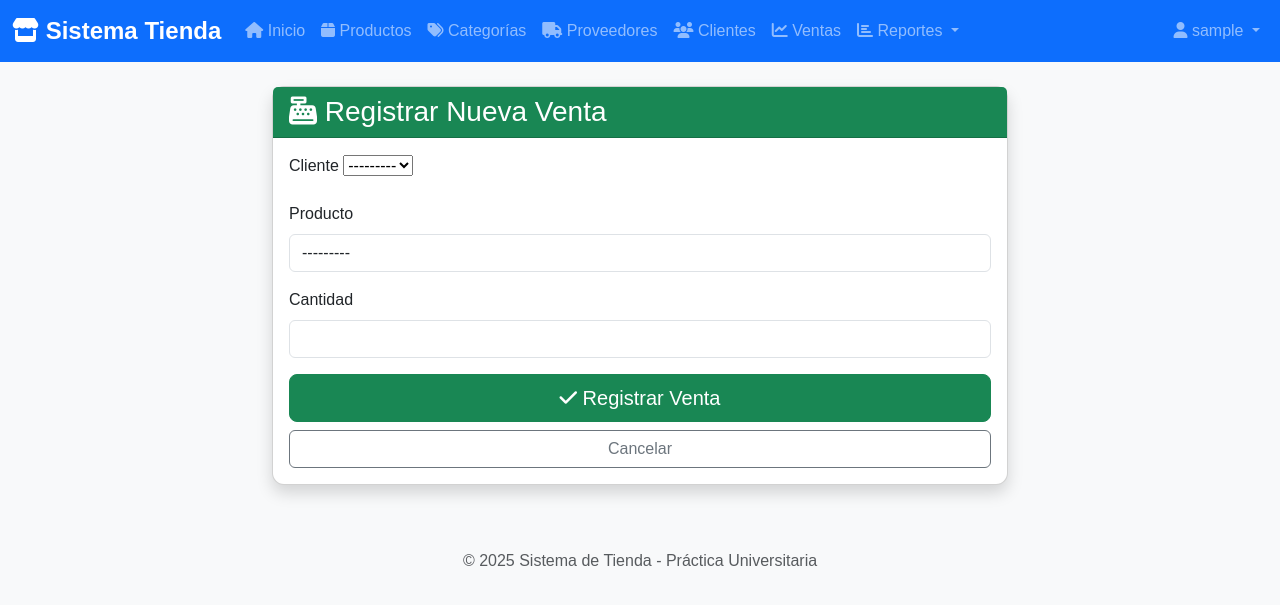
After one commit to castillotadeosantiago4-2/examenu3-CASTILLOTADEO, a Django app: page /ventas/crear/ in a window 1280 px wide. The commit adds this page. Shown: the top 605 px of the page. Run offline with Django 5.2, Linux system fonts and the light colour scheme; the visitor is signed in with stand-in values (Sample User, id 1); data that the repository does not hold is empty.

```diff
--- a/sistema_tienda/settings.py
+++ b/sistema_tienda/settings.py
@@ -37,6 +37,7 @@ INSTALLED_APPS = [
     "django.contrib.sessions",
     "django.contrib.messages",
     "django.contrib.staticfiles",
+    'django.contrib.humanize',  # 👈 AGREGAR ESTO para formato de millares
     'tienda',                         # 👈 NUESTRA APLICACIÓN
     'crispy_forms',
     'crispy_bootstrap5',
@@ -119,7 +120,7 @@ AUTH_PASSWORD_VALIDATORS = [
 
 LANGUAGE_CODE = "es-mx"
 
-TIME_ZONE = "America/Hermosillo"
+TIME_ZONE = 'UTC'  # Zona horaria UTC (evita problemas de conversión)
 
 USE_I18N = True
 
--- a/tienda/forms.py
+++ b/tienda/forms.py
@@ -165,6 +165,19 @@ class ClienteForm(forms.ModelForm):
 
 # Formulario de Venta (Simplificado)
 class VentaForm(forms.ModelForm):
+    # Campos adicionales para el formulario
+    producto = forms.ModelChoiceField(
+        queryset=Producto.objects.filter(activo=True),
+        widget=forms.Select(attrs={'class': 'form-control'}),
+        label='Producto'
+    )
+    cantidad = forms.IntegerField(
+        min_value=1,
+        max_value=1000,
+        widget=forms.NumberInput(attrs={'class': 'form-control', 'min': '1', 'max': '1000'}),
+        label='Cantidad'
+    )
+
     class Meta:
         model = Venta  # Esto ahora funciona gracias a la importación corregida
         fields = ['cliente'] # Define los campos esenciales para registrar una venta.
--- a/tienda/templates/tienda/base.html
+++ b/tienda/templates/tienda/base.html
@@ -83,6 +83,13 @@
                                 </a>
                             </li>
 
+                            <!-- <Menú de ventas: disponible para todos> -->
+                            <li class="nav-item">
+                                <a class="nav-link" href="{% url 'reporte_ventas' %}">
+                                    <i class="fas fa-chart-line"></i> Ventas
+                                </a>
+                            </li>
+
                             <!-- <Menú de reportes: visible solo para gerente y administrador> -->
                             {% if user.is_superuser or user.perfil.rol != 'vendedor' %}
                             <li class="nav-item dropdown">
@@ -90,7 +97,6 @@
                                     <i class="fas fa-chart-bar"></i> Reportes
                                 </a>
                                 <ul class="dropdown-menu">
-                                    <li><a class="dropdown-item" href="{% url 'reporte_ventas' %}"><i class="fas fa-shopping-cart"></i> Reporte de Ventas</a></li>
                                     <li><a class="dropdown-item" href="{% url 'reporte_productos' %}"><i class="fas fa-boxes"></i> Reporte de Productos</a></li>
                                 </ul>
                             </li>
--- a/tienda/templates/tienda/dashboard.html
+++ b/tienda/templates/tienda/dashboard.html
@@ -44,7 +44,8 @@
                     <div class="d-flex justify-content-between align-items-center">
                         <div>
                             <h5 class="card-title">Ventas de Hoy</h5>
-                            <p class="card-text fs-2">$0.00</p>
+                            <p class="card-text fs-2">${{ total_ventas_hoy|floatformat:2 }}</p>
+                            <small class="text-white-50">{{ cantidad_ventas_hoy }} ventas realizadas</small>
                         </div>
                         <i class="fas fa-chart-line fa-3x"></i>
                     </div>
--- /dev/null
+++ b/tienda/templates/tienda/venta_form.html
@@ -0,0 +1,46 @@
+<!-- tienda/templates/tienda/venta_form.html -->
+{% extends 'tienda/base.html' %}
+
+{% block title %}Registrar Venta{% endblock %}
+
+{% block content %}
+<div class="row justify-content-center">
+    <div class="col-md-8">
+        <div class="card shadow">
+            <div class="card-header bg-success text-white">
+                <h3 class="mb-0"><i class="fas fa-cash-register"></i> Registrar Nueva Venta</h3>
+            </div>
+            <div class="card-body">
+                <form method="post">
+                    {% csrf_token %}  <!-- Token de seguridad CSRF -->
+
+                    <!-- Campo Cliente -->
+                    <div class="mb-3">
+                        <label class="form-label">{{ form.cliente.label }}</label>
+                        {{ form.cliente }}  <!-- Combobox de clientes -->
+                    </div>
+
+                    <!-- Campo Producto -->
+                    <div class="mb-3">
+                        <label class="form-label">{{ form.producto.label }}</label>
+                        {{ form.producto }}  <!-- Combobox de productos -->
+                    </div>
+
+                    <!-- Campo Cantidad -->
+                    <div class="mb-3">
+                        <label class="form-label">{{ form.cantidad.label }}</label>
+                        {{ form.cantidad }}  <!-- Input numérico -->
+                    </div>
+
+                    <div class="d-grid gap-2">
+                        <button type="submit" class="btn btn-success btn-lg">
+                            <i class="fas fa-check"></i> Registrar Venta
+                        </button>
+                        <a href="{% url 'reporte_ventas' %}" class="btn btn-outline-secondary">Cancelar</a>
+                    </div>
+                </form>
+            </div>
+        </div>
+    </div>
+</div>
+{% endblock %}
--- a/tienda/urls.py
+++ b/tienda/urls.py
@@ -43,9 +43,9 @@ urlpatterns = [ # Lista de patrones de URL.
     path('clientes/eliminar/<int:pk>/', views.cliente_eliminar, name='cliente_eliminar'),  # Eliminar cliente
 
     # ============ RUTAS PARA REPORTES ============
-    path('reportes/ventas/', views.reporte_ventas, name='reporte_ventas'),  # Reporte de ventas
     path('reportes/productos/', views.reporte_productos, name='reporte_productos'),  # Reporte de productos
 
     # ============ RUTAS PARA VENTAS ============
-    path('ventas/', views.ventas_rapidas, name='ventas_rapidas'),  # Ventas rápidas
+    path('ventas/crear/', views.venta_crear, name='venta_crear'),  # Registrar venta
+    path('ventas/reporte/', views.reporte_ventas, name='reporte_ventas'),  # Reporte de ventas del día
 ]
--- a/tienda/views.py
+++ b/tienda/views.py
@@ -17,6 +17,10 @@ from .models import Producto, Categoria, PerfilUsuario, Proveedor, Cliente, Vent
 
 # Importa TODOS los formularios que usas en tus vistas
 from .forms import ProductoForm, CategoriaForm, ProveedorForm, ClienteForm, VentaForm, VentaDetalleForm
+
+# Importaciones adicionales para ventas
+from django.utils import timezone
+from django.db.models import Sum
 
 # NOTA: Se eliminó la importación de LoginView y LogoutView porque
 # creaste tus propias funciones con esos nombres (login_view, logout_view).
@@ -124,6 +128,12 @@ def home(request):
     # Obtenemos los últimos 5 productos creados
     productos_recientes = Producto.objects.all()[:5]  # Slice de los primeros 5 productos
 
+    # Estadísticas de ventas del día
+    hoy = timezone.now().date()  # Fecha actual
+    ventas_hoy = Venta.objects.filter(fecha_venta__date=hoy)
+    total_ventas_hoy = ventas_hoy.aggregate(total=Sum('total'))['total'] or 0
+    cantidad_ventas_hoy = ventas_hoy.count()
+
     # Creamos un diccionario con los datos que enviaremos al template
     context = {
         'total_productos': total_productos,
@@ -131,6 +141,9 @@ def home(request):
         'total_proveedores': total_proveedores,
         'total_clientes': total_clientes,
         'productos_recientes': productos_recientes,
+        'total_ventas_hoy': total_ventas_hoy,
+        'cantidad_ventas_hoy': cantidad_ventas_hoy,
+        'fecha_hoy': hoy,
     }
 
     return render(request, 'tienda/dashboard.html', context)  # Renderizamos el template con el contexto
@@ -366,7 +379,7 @@ def cliente_eliminar(request, pk):
 # ============ VISTAS DE REPORTES ============
 @login_required
 @rol_requerido('gerente', 'administrador')  # Solo Gerente y Administrador pueden ver reportes
-def reporte_ventas(request):
+def reporte_ventas_old(request):
     """Vista que muestra el reporte de ventas con detalles de productos vendidos"""
     tipo_filtro = request.GET.get('tipo', '')  # Obtener el filtro de tipo desde GET
 
@@ -418,8 +431,66 @@ def reporte_productos(request):
     return render(request, 'tienda/reporte_productos.html', context)
 
 
-# ============ VISTA PARA VENTAS RÁPIDAS ============
+# ============ VISTAS PARA VENTAS ============
+@login_required  # Requiere estar autenticado
+def venta_crear(request):
+    """Vista para registrar una nueva venta"""
+    if request.method == 'POST':  # Si se envió el formulario
+        form = VentaForm(request.POST)  # Crear formulario con datos POST
+        if form.is_valid():  # Validar formulario
+            # Crear la venta
+            venta = Venta.objects.create(
+                cliente=form.cleaned_data['cliente'],
+                vendido_por=request.user
+            )
+
+            # Crear el detalle de venta
+            producto = form.cleaned_data['producto']
+            cantidad = form.cleaned_data['cantidad']
+            precio_unitario = producto.precio_venta  # Tomar precio actual del producto
+
+            VentaDetalle.objects.create(
+                venta=venta,
+                producto=producto,
+                cantidad=cantidad,
+                precio_unitario=precio_unitario
+            )
+
+            # Calcular el total de la venta
+            venta.calcular_total()
+
+            messages.success(request, f'Venta registrada exitosamente - Total: ${venta.total}')
+            return redirect('reporte_ventas')  # Redirigir al reporte
+    else:
+        form = VentaForm()  # Formulario vacío
+
+    return render(request, 'tienda/venta_form.html', {'form': form})
+
+
 @login_required
-def ventas_rapidas(request):
-    """Vista para gestionar ventas rápidas"""
-    return render(request, 'tienda/ventas_rapidas.html')
+def reporte_ventas(request):
+    """Vista del reporte de ventas del día"""
+    # Obtener fecha del día
+    hoy = timezone.now().date()  # Fecha actual
+
+    # Filtrar ventas del día de hoy usando fecha_venta__date
+    ventas_hoy = Venta.objects.filter(fecha_venta__date=hoy).select_related('cliente', 'vendido_por').prefetch_related('detalles__producto')
+
+    # Calcular total de ventas del día
+    total_ventas_dia = ventas_hoy.aggregate(total=Sum('total'))['total'] or 0  # Suma de totales
+
+    # Contar cantidad de ventas
+    cantidad_ventas = ventas_hoy.count()  # Número de ventas
+
+    # Calcular promedio por venta
+    promedio_venta = total_ventas_dia / cantidad_ventas if cantidad_ventas > 0 else 0
+
+    context = {
+        'ventas_hoy': ventas_hoy,
+        'total_ventas_dia': total_ventas_dia,
+        'cantidad_ventas': cantidad_ventas,
+        'promedio_venta': promedio_venta,
+        'fecha': hoy,
+    }
+
+    return render(request, 'tienda/reporte_ventas.html', context)
```
Also changed, not shown: tienda/templates/tienda/reporte_ventas.html (+75 -69 lines).
